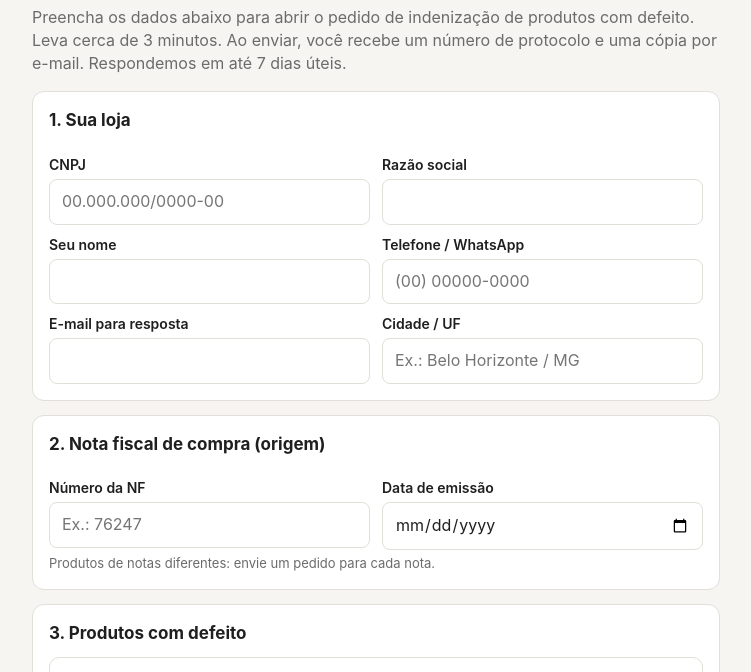
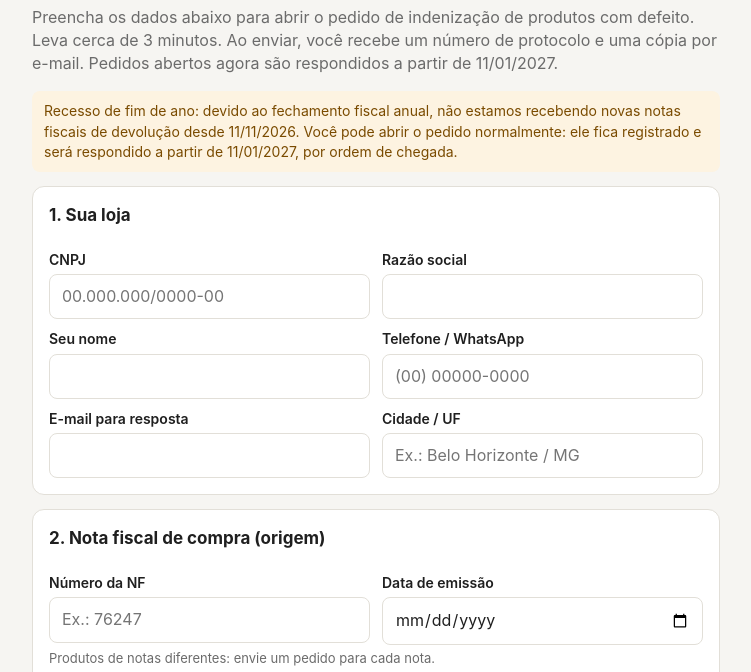
Before and after one commit to giovannadias-calcados/indenizacao, a plain HTML site: page index.html in a window 1280 px wide. Shown: the part 102-774 px from the top of the page, without its empty margins (264-1015 px from the left). Drawn offline with Linux system fonts and the light colour scheme.

Commit message:
Aviso de recesso (11/11 a 10/01)

```diff
--- a/index.html
+++ b/index.html
@@ -67,7 +67,8 @@
       <img class="logo oculto" src="logo.jpg" alt="Giovanna Dias">
       <div class="marca">Giovanna Dias</div>
       <h1>Solicitação de indenização</h1>
-      <p>Preencha os dados abaixo para abrir o pedido de indenização de produtos com defeito. Leva cerca de 3 minutos. Ao enviar, você recebe um número de protocolo e uma cópia por e-mail. Respondemos em até 7 dias úteis.</p>
+      <p>Preencha os dados abaixo para abrir o pedido de indenização de produtos com defeito. Leva cerca de 3 minutos. Ao enviar, você recebe um número de protocolo e uma cópia por e-mail. <span id="prazo-intro">Respondemos em até 7 dias úteis.</span></p>
+      <div id="aviso-recesso" class="aviso oculto"></div>
     </header>
 
     <form id="form" novalidate>
@@ -135,6 +136,17 @@
 </main>
 
 <script>
+  // Recesso de fim de ano (mesmas datas de C001_RECESSO em Config.gs; trocar as duas juntas).
+  (function () {
+    var R = {inicio: '2026-11-11', volta: '2027-01-11', inicioBr: '11/11/2026', voltaBr: '11/01/2027'};
+    var d = new Date(), hoje = d.getFullYear() + '-' + ('0' + (d.getMonth() + 1)).slice(-2) + '-' + ('0' + d.getDate()).slice(-2);
+    if (hoje < R.inicio || hoje >= R.volta) return;
+    var el = document.getElementById('aviso-recesso');
+    el.textContent = 'Recesso de fim de ano: devido ao fechamento fiscal anual, não estamos recebendo novas notas fiscais de devolução desde ' +
+      R.inicioBr + '. Você pode abrir o pedido normalmente: ele fica registrado e será respondido a partir de ' + R.voltaBr + ', por ordem de chegada.';
+    el.classList.remove('oculto');
+    document.getElementById('prazo-intro').textContent = 'Pedidos abertos agora são respondidos a partir de ' + R.voltaBr + '.';
+  })();
   var DEFEITOS = ["Enfeite solto", "Enfeite quebrado/manchado", "Descolando", "Cabedal Rasgado", "Cabedal Manchado", "Descascando", "Desbotando", "Descosturando", "Numeração Trocada", "Falta de pares na caixa", "Dedinho rasgado/arrebentado", "Fivela/Rebite quebrado", "Marca divergente", "Tira arrebentada", "Mau acabamento", "Demora na entrega", "Desacordo Comercial", "Outros"];
   var LIMITES = {"itens": 30, "fotos": 10, "prazoDias": 365};
   // Vazio dentro do Apps Script; no site externo, gerar_site.py grava aqui o link /exec.
```
